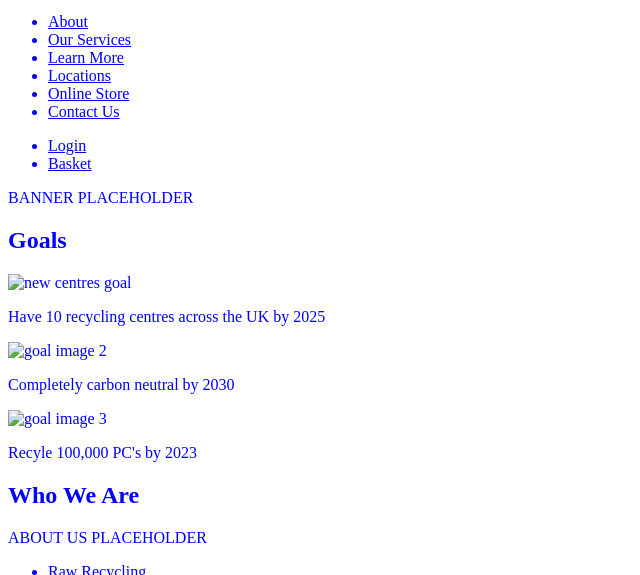
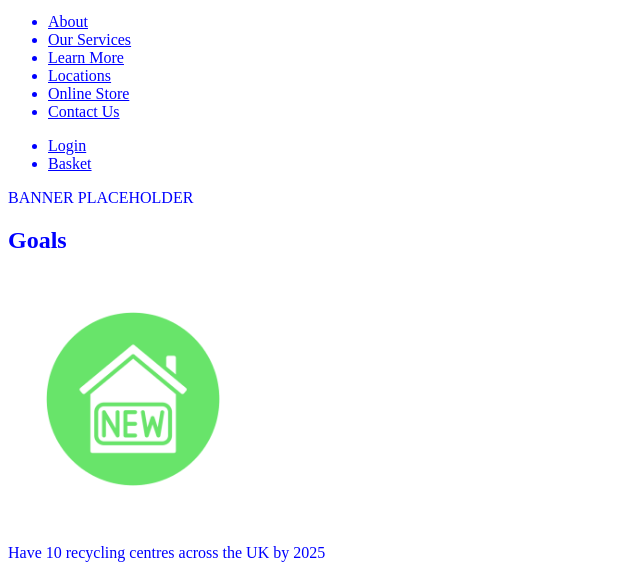
Before and after one commit to TeliAccenture/E-WasteSite, a plain HTML site: page E-WasteSite-main/pages/index.html in a window 1280 px wide. Shown: the part 149-724 px from the top of the page, without its empty margins (0-640 px from the left). Drawn offline with Linux system fonts and the light colour scheme.

Commit message:
Images added to index

```diff
--- a/E-WasteSite-main/pages/index.html
+++ b/E-WasteSite-main/pages/index.html
@@ -21,11 +21,11 @@
         </div>
         <div id = "goals">
             <h2>Goals</h2>
-            <img src = "" alt = "new centres goal" width = "250px" height = "250px"/>
+            <img src = "../images/newCentreIcon.png" alt = "new centres goal" width = "250px" height = "250px"/>
             <p>Have 10 recycling centres across the UK by 2025</p>
-            <img src = "" alt = "goal image 2" width = "250px" height = "250px"/>
+            <img src = "../images/carbonNeutralIcon.png" alt = "goal image 2" width = "250px" height = "250px"/>
             <p>Completely carbon neutral by 2030</p>
-            <img src = "" alt = "goal image 3" width = "250px" height = "250px"/>
+            <img src = "../images/recycle.png" alt = "goal image 3" width = "250px" height = "250px"/>
             <p>Recyle 100,000 PC's by 2023</p>
         </div>
         <div id = "whoWeAre">
```
Also changed, not shown: E-WasteSite-main/images/carbonNeutralIcon.png (added), E-WasteSite-main/images/newCentreIcon.png (added), E-WasteSite-main/images/recycle.png (added).
